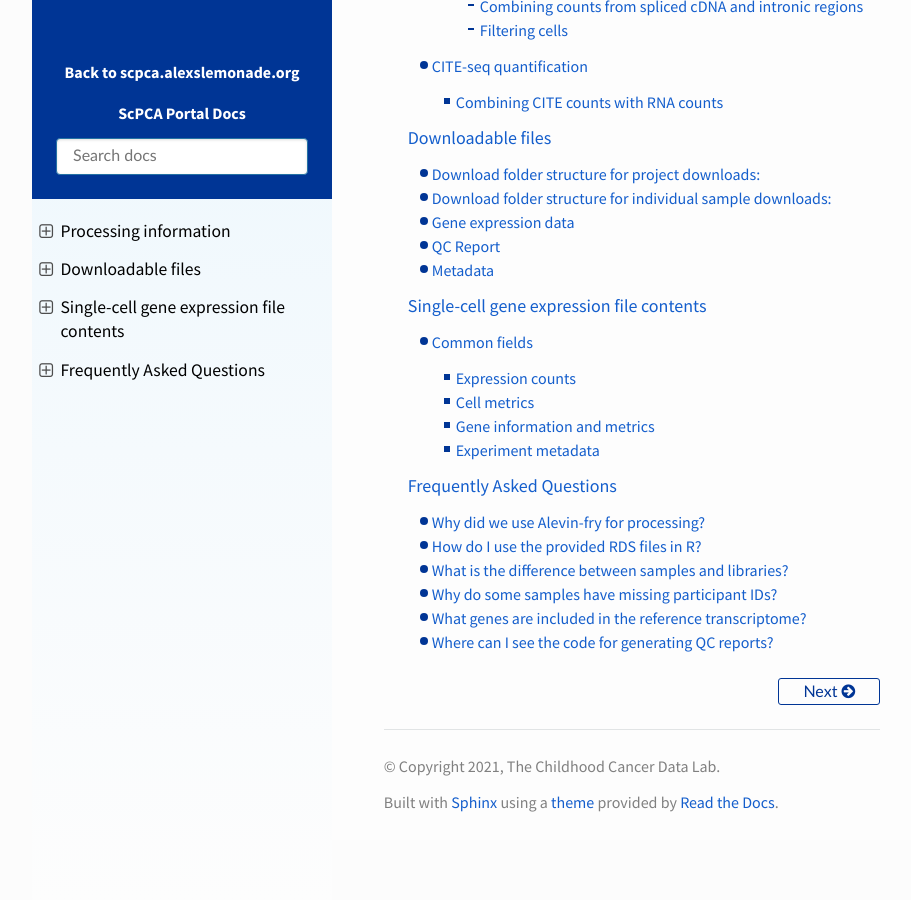
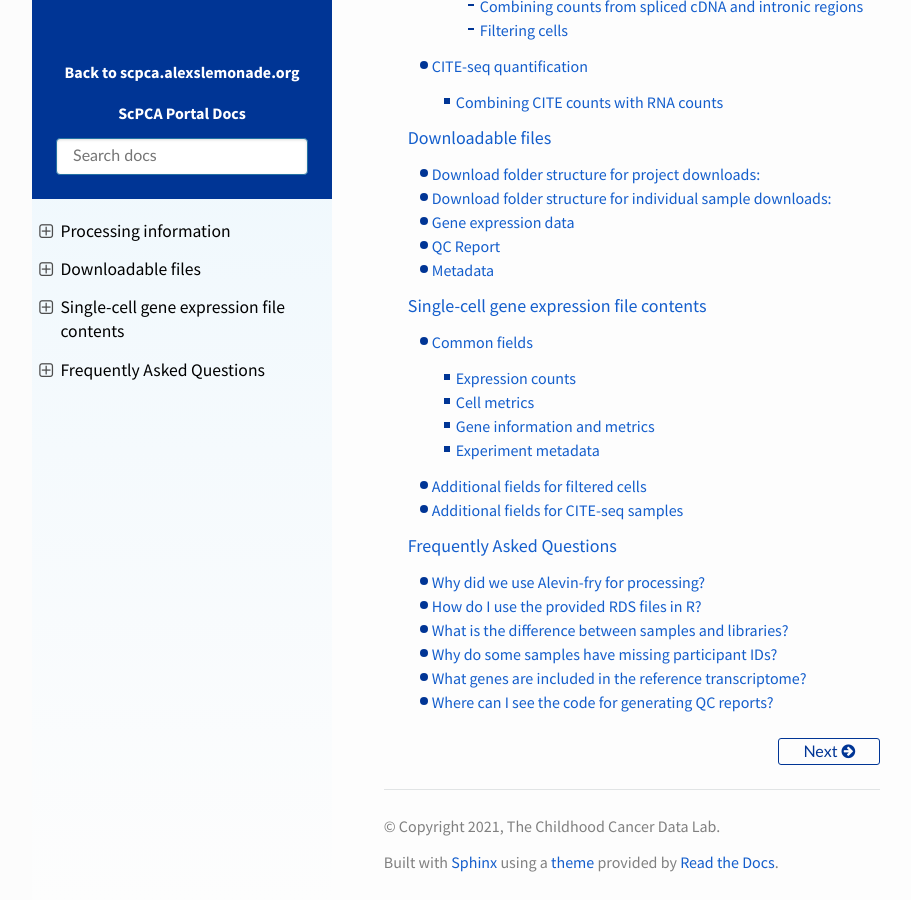
Before and after one commit to DongzeHE/scpca-docs, a Sphinx documentation site: the page built from docs/index.md, in a window 1280 px wide and 900 px high, scrolled down 508 px. Shown: the whole window, without its empty margins (158-1069 px from the left). Built offline with Sphinx 7.4.7 and the Read the Docs theme 2.0.0, drawn with Linux system fonts in a browser that asks for light colours; before the commit the page ends 1348 px from its top, so only the background shows below that; some of the changed lines change nothing that is shown.

Commit message:
Add additional field info

````diff
--- a/docs/sce_file_contents.md
+++ b/docs/sce_file_contents.md
@@ -34,12 +34,12 @@
 cell_metrics <- colData(sce)
 ```
 
-The following data columns are included for all cells, calculated using the [`scuttle::addPerCellQCMetrics`](https://rdrr.io/github/LTLA/scuttle/man/addPerCellQCMetrics.html) function.
+The following per-cell data columns are included for each cell, calculated using the [`scuttle::addPerCellQCMetrics`](https://rdrr.io/github/LTLA/scuttle/man/addPerCellQCMetrics.html) function.
 
 | Column name             | Contents                                                                          |
 | ----------------------- | --------------------------------------------------------------------------------- |
-| `sum`                   | Total UMI count for RNA-seq data                                                  |
-| `detected`              | Number of genes detected per cell (gene count > 0 )                               |
+| `sum`                   | UMI count for RNA-seq data                                                        |
+| `detected`              | Number of genes detected (gene count > 0 )                                        |
 | `subsets_mito_sum`      | UMI count of mitochondrial genes                                                  |
 | `subsets_mito_detected` | Number of mitochondrial genes detected                                            |
 | `subsets_mito_percent`  | Percent of all UMI counts assigned to mitochondrial genes                         |
@@ -67,16 +67,65 @@
 
 Metadata associated with data processing is included in the `metadata` slot as a list.
 
-| Item name           | Contents |
-| ------------------- | -------- |
-| `salmon_version`    | Version of `salmon` used for initial mapping
-| `reference_index`   | Transcriptome reference file used for mapping
-| `total_reads`       | Total number of reads processed by `salmon`
-| `mapped_reads`      | Number of reads successfully mapped
-| `mapping_tool`      | Pipeline used for mapping and quantification (`alevin-fry` for all current data in ScPCA)
-| `alevinfry_version` | Version of `alevin-fry` used for mapping and quantification
-| `af_permit_type`    | `alevin-fry generate-permit-list` method used for filtering cell barcodes
-| `af_resolution`     | `alevin-fry quant` resolution mode used
-| `usa_mode`          | Boolean indicating whether quantification was done using `alevin-fry` USA mode
-| `af_num_cells`      | Number of cells reported by `alevin-fry`
-| `transcript_type`   | Transcripts included in gene counts: `spliced` for single-cell samples and `unspliced` for single-nuclei
+```r
+expt_metadata <- metadata(sce)
+```
+
+| Item name           | Contents                                                                                                 |
+| ------------------- | -------------------------------------------------------------------------------------------------------- |
+| `salmon_version`    | Version of `salmon` used for initial mapping                                                             |
+| `reference_index`   | Transcriptome reference file used for mapping                                                            |
+| `total_reads`       | Total number of reads processed by `salmon`                                                              |
+| `mapped_reads`      | Number of reads successfully mapped                                                                      |
+| `mapping_tool`      | Pipeline used for mapping and quantification (`alevin-fry` for all current data in ScPCA)                |
+| `alevinfry_version` | Version of `alevin-fry` used for mapping and quantification                                              |
+| `af_permit_type`    | `alevin-fry generate-permit-list` method used for filtering cell barcodes                                |
+| `af_resolution`     | `alevin-fry quant` resolution mode used                                                                  |
+| `usa_mode`          | Boolean indicating whether quantification was done using `alevin-fry` USA mode                           |
+| `af_num_cells`      | Number of cells reported by `alevin-fry`                                                                 |
+| `transcript_type`   | Transcripts included in gene counts: `spliced` for single-cell samples and `unspliced` for single-nuclei |
+
+## Additional fields for filtered cells
+
+After {ref}`filtering for empty droplets <processing_information:Filtering cells>`, some additional fields are added to the `SingleCellExperiment` object.
+
+Within `colData`, we add the column `prob_compromised`, which denotes the probability that a cell is compromised (i.e., dead or damaged), as calculated by [`miQC`](https://bioconductor.org/packages/release/bioc/html/miQC.html).
+We also add to the `metadata` a `miQC_model` item, which includes the model that `miQC` fit to the data and which was used to calculate `prob_compromised`.
+
+## Additional fields for CITE-seq samples
+
+CITE-seq data, when present, is included within the `SingleCellExperiment` as an "Alternative Experiment" named `"CITEseq"` , which can be accessed with the following command:
+
+```r
+altExp(sce, "CITEseq")
+```
+
+Within this, the main data matrix is again found in the `counts` assay, with each column corresponding to a cell or droplet (in the same order as the parent `SingleCellExperiment`) and each row corresponding to an antibody derived tag (ADT).
+Column names are again cell barcode sequences and row names the antibody targets for each ADT.
+
+The following additional per-cell data columns for the CITE-seq data can be found in the main `colData` data frame (accessed with `colData(sce)` [as above](#cell-metrics)).
+
+| Column name                | Contents                                            |
+| -------------------------- | --------------------------------------------------- |
+| `altexps_CITEseq_sum  `    | UMI count for CITE-seq ADTs |
+| `altexps_CITEseq_detected` | Number of ADTs detected per cell (ADT count > 0 )   |
+| `altexps_CITEseq_percent`  | Percent of `total` UMI count from ADT reads         |
+
+Metrics for each of the ADTs assayed can be found as a `DataFrame` stored as `rowData` within the alternative experiment:
+
+```r
+adt_info <- rowData(altExp(sce, "CITEseq"))
+```
+
+This data frame contains the following columns with statistics for each ADT:
+
+| Column name   | Contents                                                         |
+| ------------- | ---------------------------------------------------------------- |
+| `mean`        | Mean ADT count across all cells/droplets                             |
+| `detected`    | Number of cells in which the ADT was detected (ADT count > 0 ) |
+
+Finally, additional metadata for the CITE-seq data processing can be found in the metadata slot of the alternative experiment, with the same contents as the [parent experiment metadata](#experiment-metadata)
+
+```r
+citeseq_metadata <- metadata(altExp(sce, "CITEseq"))
+```
````
